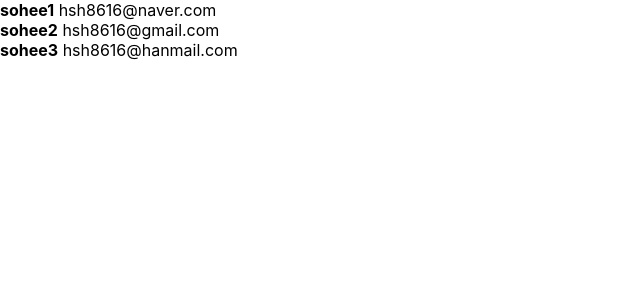
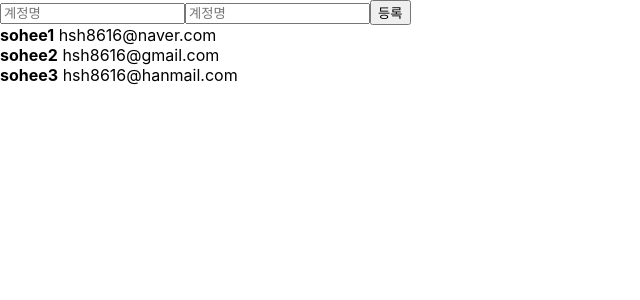
Before and after one commit to soheee94/react-tutorial, a React (Create React App) app: page / in a window 1280 px wide. Shown: the top 300 px of the page, without its empty margins (0-640 px from the left). Built offline with nearby package versions, Linux system fonts and the light colour scheme.

Commit message:
Chapter1_13

```diff
--- a/src/App.js
+++ b/src/App.js
@@ -1,8 +1,22 @@
-import React, { useRef } from 'react';
+import React, { useRef, useState } from 'react';
 import UserList from './UserList';
+import CreateUser from './CreateUser';
 
 function App() {
-  const users = [
+  const [inputs, setInputs] = useState({
+    username: '',
+    email: ''
+  });
+
+  const { username, email } = inputs;
+  const onChange = e => {
+    const { name, value } = e.target;
+    setInputs({
+      ...inputs,
+      [name] : value
+    });
+  }
+  const [users, setUsers] = useState([
     {
         id:1,
         username: 'sohee1',
@@ -18,17 +32,34 @@
         username: 'sohee3',
         email: 'hsh8616@hanmail.com'
     }
-  ];
+  ]);
 
   const nextId = useRef(4);
 
   const onCreate = () => {
-    console.log(nextId.current); //4
+    const user = {
+      id : nextId.current,
+      username,
+      email,
+    }
+    setInputs({
+      username : '',
+      email : ''
+    })
+    setUsers([
+      ...users,
+      user
+    ])
+    // setUsers(users.concat(user))
     nextId.current += 1;
   }
 
   return (
-    <UserList users={users} />
+    <>
+      <CreateUser username={username} email={email} onChange={onChange} onCreate={onCreate}/>
+      <UserList users={users} />
+    </>
+
   );
 }
 
--- /dev/null
+++ b/src/CreateUser.js
@@ -0,0 +1,13 @@
+import React from 'react';
+
+function CreateUser({username, email, onChange, onCreate}){
+    return(
+        <div>
+            <input name="username" placeholder="계정명" onChange={onChange} value={username}/>
+            <input name="email" placeholder="계정명" onChange={onChange} value={email}/>
+            <button onClick={onCreate}>등록</button>
+        </div>
+    )
+}
+
+export default CreateUser;
```
